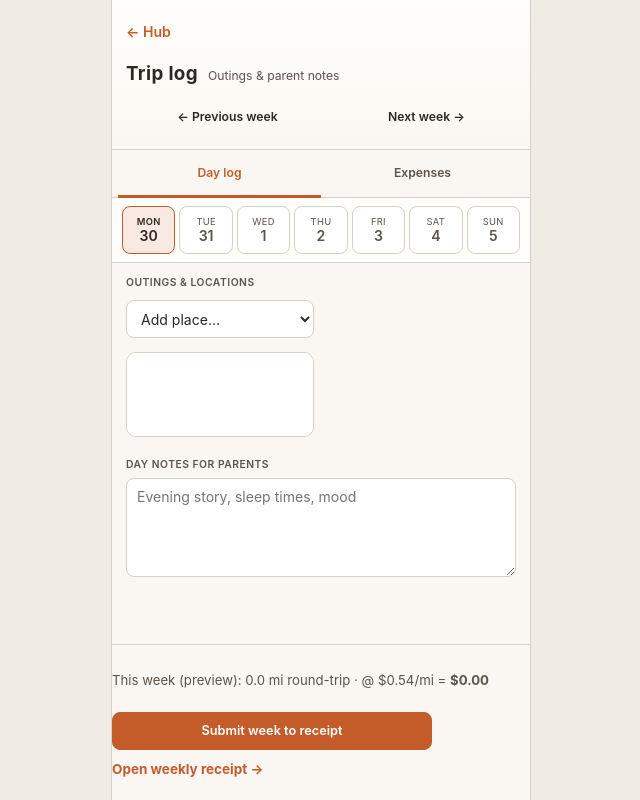
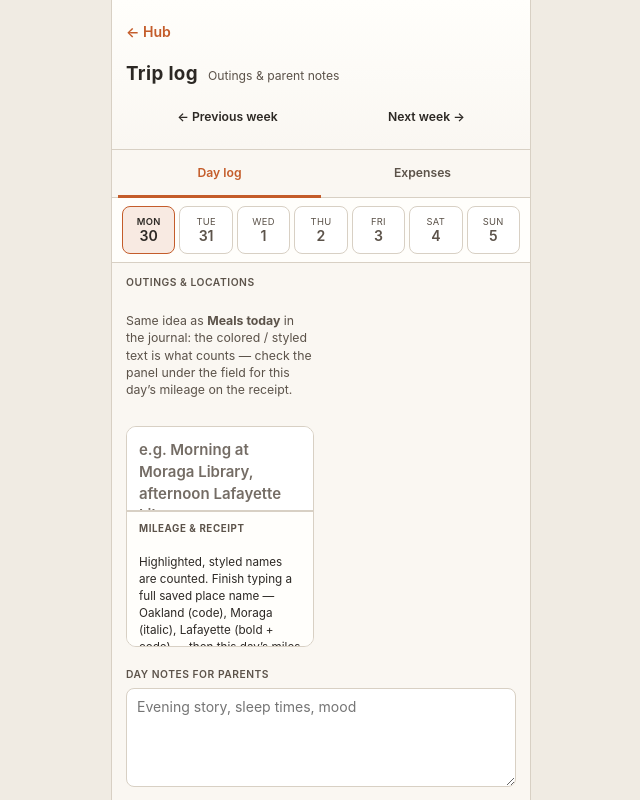
Before and after one commit to StellaNadais/nanny-trip-log, a React (Vite) app: page /trip-log in a window 1280 px wide. Shown: the top 800 px of the page, without its empty margins (319-959 px from the left). Built offline with nearby package versions, Linux system fonts and the light colour scheme.

Commit message:
Refactor trip log parsing and mileage calculation; enhance TripPlacesField for improved user feedback

```diff
--- a/src/components/DayLogPanel.jsx
+++ b/src/components/DayLogPanel.jsx
@@ -1,35 +1,20 @@
-import { useEffect, useId, useRef } from 'react'
+import { useEffect, useId } from 'react'
 import TripPlacesField from './TripPlacesField'
-import { placesGroupedForSelect } from '../data/tripPlaces'
 
 const fields = [
   { key: 'notes', label: 'Day notes for parents', rows: 4, hint: 'Evening story, sleep times, mood' },
 ]
-
-const GROUPS = placesGroupedForSelect()
 
 export function DayLogPanel({ iso, day, onChange, ensureDay }) {
   useEffect(() => {
     ensureDay(iso)
   }, [iso, ensureDay])
 
-  useEffect(() => {
-    if (selectRef.current) selectRef.current.value = ''
-  }, [iso])
-
   const d = day || {}
   const tripFieldId = useId()
   const tripLabelId = `${tripFieldId}-label`
-  const selectRef = useRef(null)
 
   const tripLog = d.tripLog || ''
-
-  function appendPlace(placeId) {
-    const token = `«p:${placeId}»`
-    const next = tripLog ? `${tripLog} ${token} ` : `${token} `
-    onChange(iso, { tripLog: next })
-    if (selectRef.current) selectRef.current.value = ''
-  }
 
   return (
     <div className="day-panel">
@@ -38,31 +23,17 @@ export function DayLogPanel({ iso, day, onChange, ensureDay }) {
           <span id={tripLabelId} className="field-block__label">
             Outings & locations
           </span>
-          <label className="trip-log__picker-label">
-            <span className="sr-only">Add a place</span>
-            <select
-              ref={selectRef}
-              className="input input--line trip-log__select"
-              defaultValue=""
-              aria-labelledby={tripLabelId}
-              onChange={(e) => {
-                const v = e.target.value
-                if (v) appendPlace(v)
-              }}
-            >
-              <option value="">Add place…</option>
-              {GROUPS.map((g) => (
-                <optgroup key={g.region} label={g.label}>
-                  {g.places.map((p) => (
-                    <option key={p.id} value={p.id}>
-                      {p.label}
-                    </option>
-                  ))}
-                </optgroup>
-              ))}
-            </select>
-          </label>
-          <TripPlacesField id={tripFieldId} value={tripLog} onChange={(v) => onChange(iso, { tripLog: v })} aria-labelledby={tripLabelId} />
+          <p className="trip-log__type-hint muted">
+            Same idea as <strong>Meals today</strong> in the journal: the colored / styled text is
+            what counts — check the panel under the field for this day’s mileage on the receipt.
+          </p>
+          <TripPlacesField
+            id={tripFieldId}
+            value={tripLog}
+            onChange={(v) => onChange(iso, { tripLog: v })}
+            aria-labelledby={tripLabelId}
+            placeholder="e.g. Morning at Moraga Library, afternoon Lafayette Library…"
+          />
         </div>
 
         {fields.map(({ key, label, rows, hint }) => (
--- a/src/components/TripPlacesField.jsx
+++ b/src/components/TripPlacesField.jsx
@@ -1,5 +1,6 @@
-import { useMemo } from 'react'
-import { splitTripLogForMirror } from '../utils/parseTripPlaces'
+import { useId, useMemo } from 'react'
+import { MILE_RATE } from '../data/tripPlaces'
+import { computeTripMileageForText, splitTripLogForMirror } from '../utils/parseTripPlaces'
 
 function placeClass(region) {
   if (region === 'oakland') return 'trip-place--oakland'
@@ -8,6 +9,46 @@ function placeClass(region) {
   return 'trip-place--unknown'
 }
 
+/** Split plain text runs so commas / breaks match meals “delim” styling. */
+function mirrorNodesFromChunks(chunks) {
+  const nodes = []
+  let k = 0
+  for (const c of chunks) {
+    if (c.type === 'text') {
+      const parts = c.value.split(/([,;.\n]+)/)
+      for (const part of parts) {
+        if (!part) continue
+        if (/^[,;.\n]+$/.test(part)) {
+          nodes.push(
+            <span key={k++} className="meals-inline-delim">
+              {part}
+            </span>
+          )
+        } else {
+          nodes.push(<span key={k++}>{part}</span>)
+        }
+      }
+      continue
+    }
+    const cls = [
+      'trip-place',
+      c.place ? 'trip-place--counted' : '',
+      c.place ? placeClass(c.place.region) : 'trip-place--unknown',
+    ]
+      .filter(Boolean)
+      .join(' ')
+    nodes.push(
+      <span key={k++} className={cls}>
+        {c.value}
+      </span>
+    )
+  }
+  return nodes
+}
+
+/**
+ * Same pattern as meals: mirror highlights + footer strip with live feedback.
+ */
 export default function TripPlacesField({
   id,
   value,
@@ -15,49 +56,58 @@ export default function TripPlacesField({
   placeholder = '',
   'aria-labelledby': ariaLabelledby,
 }) {
+  const mileageHintId = useId()
   const chunks = useMemo(() => splitTripLogForMirror(value), [value])
+  const mileage = useMemo(() => computeTripMileageForText(value), [value])
+  const mirrorChildren = useMemo(() => mirrorNodesFromChunks(chunks), [chunks])
+  const tally = mileage.rows.length
 
   return (
-    <div className="trip-places-field">
-      <div className="trip-places-inline-host">
-        <div className="trip-places-inline-inner">
-          <div className="trip-places-inline-mirror" aria-hidden>
-            {chunks.length === 0 ? (
-              value === '' ? (
-                '\u00a0'
-              ) : null
+    <div className="meals-today-field trip-places-as-meals">
+      <div className="meals-inline-host">
+        <div className="meals-inline-inner">
+          <div className="meals-inline-mirror" aria-hidden>
+            {chunks.length === 0 && value === '' ? (
+              '\u00a0'
+            ) : mirrorChildren.length === 0 ? (
+              '\u00a0'
             ) : (
-              chunks.map((c, i) => {
-                if (c.type === 'text') {
-                  return <span key={i}>{c.value}</span>
-                }
-                if (c.place) {
-                  return (
-                    <span key={i} className={placeClass(c.place.region)}>
-                      {c.place.label}
-                    </span>
-                  )
-                }
-                return (
-                  <span key={i} className="trip-place--unknown">
-                    «{c.id}»
-                  </span>
-                )
-              })
+              mirrorChildren
             )}
           </div>
           <textarea
             id={id}
-            className="trip-places-inline-ta"
+            className="meals-inline-ta"
             value={value}
             onChange={(e) => onChange(e.target.value)}
             placeholder={placeholder}
             aria-labelledby={ariaLabelledby}
+            aria-describedby={mileageHintId}
             spellCheck="true"
             autoComplete="off"
           />
         </div>
       </div>
+
+      <div className="trip-places-foot" id={mileageHintId} aria-live="polite">
+        <span className="trip-places-foot__title">Mileage & receipt</span>
+        {tally === 0 ? (
+          <p className="trip-places-foot__body muted">
+            Highlighted, styled names are counted. Finish typing a full saved place name — Oakland
+            (code), Moraga (italic), Lafayette (bold + code) — then this day’s miles roll into{' '}
+            <strong>Weekly receipt</strong> automatically.
+          </p>
+        ) : (
+          <p className="trip-places-foot__body">
+            <strong className="trip-places-foot__stat">{tally}</strong>{' '}
+            {tally === 1 ? 'trip' : 'trips'} counted ·{' '}
+            <strong className="trip-places-foot__stat">{mileage.totalMiles.toFixed(1)}</strong> mi
+            round-trip ·{' '}
+            <strong className="trip-places-foot__stat">${mileage.reimbursement.toFixed(2)}</strong>{' '}
+            @ ${MILE_RATE}/mi — <span className="trip-places-foot__sync">on Weekly receipt</span>
+          </p>
+        )}
+      </div>
     </div>
   )
 }
--- a/src/data/tripPlaces.js
+++ b/src/data/tripPlaces.js
@@ -60,22 +60,3 @@ export const PLACES = [
 ]
 
 export const PLACE_BY_ID = Object.fromEntries(PLACES.map((p) => [p.id, p]))
-
-export function placesGroupedForSelect() {
-  const groups = { oakland: [], moraga: [], lafayette: [] }
-  for (const p of PLACES) {
-    groups[p.region].push(p)
-  }
-  return ['oakland', 'moraga', 'lafayette']
-    .map((region) => ({
-      region,
-      label:
-        region === 'oakland'
-          ? 'Oakland'
-          : region === 'moraga'
-            ? 'Moraga'
-            : 'Lafayette',
-      places: groups[region],
-    }))
-    .filter((g) => g.places.length > 0)
-}
--- a/src/pages/TripLogPage.jsx
+++ b/src/pages/TripLogPage.jsx
@@ -1,5 +1,5 @@
 import { Link } from 'react-router-dom'
-import { useMemo, useState } from 'react'
+import { useEffect, useMemo, useState } from 'react'
 import { addDays, formatWeekRange, toISODateLocal } from '../utils/dates'
 import { useTripLog } from '../hooks/useTripLog'
 import { DayStrip } from '../components/DayStrip'
@@ -19,8 +19,6 @@ export default function TripLogPage() {
   const log = useTripLog()
   const [tab, setTab] = useState('log')
   const [dayOffset, setDayOffset] = useState(0)
-  const [submitFlash, setSubmitFlash] = useState('')
-
   const selectedIso = useMemo(
     () => toISODateLocal(addDays(log.weekStart, dayOffset)),
     [log.weekStart, dayOffset]
@@ -33,7 +31,8 @@ export default function TripLogPage() {
     [log.weekStart, log.daysByIso]
   )
 
-  function submitWeekToReceipt() {
+  useEffect(() => {
+    const t = window.setTimeout(() => {
       const { totalMiles, reimbursement, breakdown } = computeWeekTripMileage(
         log.weekStart,
         log.daysByIso
@@ -51,13 +50,9 @@ export default function TripLogPage() {
         },
       })
       notifyReceiptMileageUpdated()
-    setSubmitFlash(
-      totalMiles > 0
-        ? `Saved ${totalMiles} mi → $${reimbursement.toFixed(2)} on weekly receipt (${weekLabel}).`
-        : `Saved (no outing tokens this week). Open Weekly receipt for ${weekLabel}.`
-    )
-    window.setTimeout(() => setSubmitFlash(''), 5000)
-  }
+    }, 450)
+    return () => window.clearTimeout(t)
+  }, [log.weekStart, log.weekKey, log.daysByIso])
 
   return (
     <div className="app">
@@ -127,16 +122,13 @@ export default function TripLogPage() {
             </div>
             <div className="trip-log__submit-bar">
               <p className="trip-log__submit-preview muted">
-                This week (preview): {weekPreview.totalMiles.toFixed(1)} mi round-trip · @ $
-                {MILE_RATE}/mi = <strong>${weekPreview.reimbursement.toFixed(2)}</strong>
+                This week: {weekPreview.totalMiles.toFixed(1)} mi round-trip · @ ${MILE_RATE}/mi ={' '}
+                <strong>${weekPreview.reimbursement.toFixed(2)}</strong> — syncs to Weekly receipt as
+                you type.
               </p>
-              <button type="button" className="btn btn--primary trip-log__submit" onClick={submitWeekToReceipt}>
-                Submit week to receipt
-              </button>
-              <Link to="/receipt" className="trip-log__receipt-link">
+              <Link to="/receipt" className="trip-log__receipt-link trip-log__receipt-link--solo">
                 Open weekly receipt →
               </Link>
-              {submitFlash ? <p className="trip-log__flash muted">{submitFlash}</p> : null}
             </div>
           </>
         )}
--- a/src/pages/WeeklyReceiptPage.jsx
+++ b/src/pages/WeeklyReceiptPage.jsx
@@ -349,8 +349,8 @@ export default function WeeklyReceiptPage() {
           </p>
         ) : (
           <p className="receipt__mileage-sync muted">
-            No trip log submit yet for this week — use <Link to="/trip-log">Trip log</Link> → Submit
-            week to receipt.
+            No trip log mileage for this week yet — type place names in{' '}
+            <Link to="/trip-log">Trip log</Link> (they sync here automatically).
           </p>
         )}
 
--- a/src/pages/pages.css
+++ b/src/pages/pages.css
@@ -1219,15 +1219,6 @@
   margin-bottom: 4px;
 }
 
-.trip-log__picker-label {
-  display: block;
-  margin-bottom: 8px;
-}
-
-.trip-log__select {
-  width: 100%;
-}
-
 .trip-log__submit-bar {
   flex-shrink: 0;
   margin-top: 16px;
@@ -1244,11 +1235,6 @@
   font-size: 0.88rem;
 }
 
-.trip-log__submit {
-  width: 100%;
-  max-width: 320px;
-}
-
 .trip-log__receipt-link {
   font-size: 0.9rem;
   font-weight: 700;
@@ -1261,92 +1247,101 @@
   text-decoration: underline;
 }
 
+.trip-log__receipt-link--solo {
+  margin-top: 4px;
+}
+
+.trip-log__type-hint {
+  margin: 0 0 10px;
+  font-size: 0.82rem;
+  line-height: 1.4;
+}
+
 .trip-log__flash {
   margin: 0;
   font-size: 0.85rem;
 }
 
-/* Trip log outings: styled mirror + textarea */
-.trip-places-field {
-  border-radius: 10px;
-  border: 1px solid var(--line);
-  background: #fff;
+/* Trip log outings: reuse meals shell; counted places get pill + region typography */
+.trip-places-as-meals {
   margin-bottom: 10px;
-  overflow: hidden;
-}
-
-.trip-places-field:focus-within {
-  outline: 2px solid var(--accent);
-  outline-offset: 1px;
-}
-
-.trip-places-inline-host {
-  overflow: auto;
-  max-height: 10rem;
-  background: #fff;
-}
-
-.trip-places-inline-inner {
-  position: relative;
-  min-height: 5.5rem;
-}
-
-.trip-places-inline-mirror {
-  padding: 12px;
-  white-space: pre-wrap;
-  word-break: break-word;
-  font-size: 1rem;
-  line-height: 1.45;
-  font-weight: 600;
-  font-family: inherit;
-  pointer-events: none;
-  color: var(--ink);
-}
-
-.trip-place--oakland {
+}
+
+.meals-inline-mirror .trip-place {
+  border-radius: 5px;
+  padding: 1px 4px;
+  margin: 0 1px;
+  box-decoration-break: clone;
+  -webkit-box-decoration-break: clone;
+}
+
+.meals-inline-mirror .trip-place--counted.trip-place--oakland {
   font-family: ui-monospace, 'Cascadia Code', 'SF Mono', Menlo, monospace;
   font-weight: 600;
-}
-
-.trip-place--moraga {
+  background: rgba(30, 58, 95, 0.12);
+  color: #1a3a5c;
+  box-shadow: inset 0 0 0 1px rgba(30, 58, 95, 0.2);
+}
+
+.meals-inline-mirror .trip-place--counted.trip-place--moraga {
   font-style: italic;
-  font-weight: 600;
+  font-weight: 700;
   font-family: inherit;
-}
-
-.trip-place--lafayette {
+  background: rgba(34, 100, 72, 0.1);
+  color: #1e4a38;
+  box-shadow: inset 0 0 0 1px rgba(34, 100, 72, 0.22);
+}
+
+.meals-inline-mirror .trip-place--counted.trip-place--lafayette {
   font-family: ui-monospace, 'Cascadia Code', 'SF Mono', Menlo, monospace;
   font-weight: 800;
-}
-
-.trip-place--unknown {
+  background: rgba(120, 53, 15, 0.1);
+  color: #5c2d0a;
+  box-shadow: inset 0 0 0 1px rgba(120, 53, 15, 0.22);
+}
+
+.meals-inline-mirror .trip-place--unknown {
   color: var(--ink-muted);
   font-weight: 500;
-}
-
-.trip-places-inline-ta {
-  position: absolute;
-  inset: 0;
-  width: 100%;
-  height: 100%;
-  margin: 0;
-  padding: 12px;
-  border: none;
-  resize: none;
-  overflow: hidden;
-  background: transparent;
-  color: transparent;
-  caret-color: var(--ink);
-  font: inherit;
-  font-size: 1rem;
-  font-weight: 600;
+  font-family: ui-monospace, monospace;
+  font-size: 0.92em;
+  background: rgba(92, 83, 74, 0.08);
+}
+
+.trip-places-foot {
+  padding: 10px 12px 12px;
+  background: #fffefb;
+  border-top: 1px solid var(--line);
+  max-height: 9rem;
+  overflow-y: auto;
+  -webkit-overflow-scrolling: touch;
+}
+
+.trip-places-foot__title {
+  display: block;
+  font-size: 0.65rem;
+  font-weight: 700;
+  text-transform: uppercase;
+  letter-spacing: 0.06em;
+  color: var(--ink-muted);
+  margin-bottom: 6px;
+}
+
+.trip-places-foot__body {
+  margin: 0;
+  font-size: 0.78rem;
   line-height: 1.45;
-  box-sizing: border-box;
-}
-
-.trip-places-inline-ta::placeholder {
-  color: var(--ink-muted);
-  opacity: 0.85;
+  color: var(--ink);
+}
+
+.trip-places-foot__stat {
+  font-variant-numeric: tabular-nums;
+  color: var(--accent);
+}
+
+.trip-places-foot__sync {
+  font-weight: 700;
+  color: #1e6b3a;
 }
 
 /* ——— Placeholder ——— */
--- a/src/utils/parseTripPlaces.js
+++ b/src/utils/parseTripPlaces.js
@@ -1,56 +1,95 @@
 import { addDays, toISODateLocal } from './dates'
-import { MILE_RATE, PLACE_BY_ID } from '../data/tripPlaces'
+import { MILE_RATE, PLACE_BY_ID, PLACES } from '../data/tripPlaces'
 
-const TOKEN_SOURCE = '«p:([a-z0-9-]+)»'
+const TOKEN_RE = /^«p:([a-z0-9-]+)»/
 
-export function splitTripLogForMirror(text) {
+/** Letter, digit, or apostrophe (e.g. Children's) counts as “word” interior. */
+function isWordChar(c) {
+  return c !== undefined && /[a-zA-Z0-9']/.test(c)
+}
+
+function boundaryBefore(text, i) {
+  return i === 0 || !isWordChar(text[i - 1])
+}
+
+function boundaryAfter(text, end) {
+  return end >= text.length || !isWordChar(text[end])
+}
+
+const PLACES_BY_LABEL_LEN = [...PLACES].sort((a, b) => b.label.length - a.label.length)
+
+/**
+ * Scan text into chunks for mirror + mileage (non-overlapping; tokens take priority at «).
+ */
+export function scanTripLogChunks(text) {
   const s = String(text || '')
   const chunks = []
-  let last = 0
-  let m
-  const re = new RegExp(TOKEN_SOURCE, 'g')
-  while ((m = re.exec(s)) !== null) {
-    if (m.index > last) {
-      chunks.push({ type: 'text', value: s.slice(last, m.index) })
+  let i = 0
+  while (i < s.length) {
+    if (s[i] === '«') {
+      const rest = s.slice(i)
+      const tm = rest.match(TOKEN_RE)
+      if (tm) {
+        const full = tm[0]
+        const id = tm[1]
+        chunks.push({
+          type: 'token',
+          value: full,
+          place: PLACE_BY_ID[id] || null,
+        })
+        i += full.length
+        continue
+      }
     }
-    const id = m[1]
-    chunks.push({
-      type: 'place',
-      id,
-      place: PLACE_BY_ID[id] || null,
-    })
-    last = m.index + m[0].length
-  }
-  if (last < s.length) {
-    chunks.push({ type: 'text', value: s.slice(last) })
+
+    let matched = null
+    for (const p of PLACES_BY_LABEL_LEN) {
+      const L = p.label.length
+      if (i + L > s.length) continue
+      if (s.slice(i, i + L).toLowerCase() !== p.label.toLowerCase()) continue
+      if (!boundaryBefore(s, i) || !boundaryAfter(s, i + L)) continue
+      matched = p
+      break
+    }
+
+    if (matched) {
+      chunks.push({
+        type: 'place',
+        value: s.slice(i, i + matched.label.length),
+        place: matched,
+      })
+      i += matched.label.length
+      continue
+    }
+
+    const prev = chunks[chunks.length - 1]
+    if (prev && prev.type === 'text') {
+      prev.value += s[i]
+    } else {
+      chunks.push({ type: 'text', value: s[i] })
+    }
+    i += 1
   }
   return chunks
 }
 
-export function extractPlaceIdsFromText(text) {
-  const s = String(text || '')
-  const ids = []
-  let m
-  const re = new RegExp(TOKEN_SOURCE, 'g')
-  while ((m = re.exec(s)) !== null) {
-    ids.push(m[1])
-  }
-  return ids
+export function splitTripLogForMirror(text) {
+  return scanTripLogChunks(text)
 }
 
 /**
- * Round-trip miles per token occurrence; reimbursement at MILE_RATE.
+ * Round-trip miles per matched place (typed name or legacy «p:id» token).
  */
 export function computeTripMileageForText(text) {
-  const ids = extractPlaceIdsFromText(text)
+  const chunks = scanTripLogChunks(text)
   let totalMiles = 0
   const rows = []
-  for (const id of ids) {
-    const p = PLACE_BY_ID[id]
-    if (!p) continue
-    const milesRt = p.milesOneWay * 2
-    totalMiles += milesRt
-    rows.push({ placeId: id, label: p.label, miles: milesRt })
+  for (const c of chunks) {
+    if ((c.type === 'place' || c.type === 'token') && c.place) {
+      const milesRt = c.place.milesOneWay * 2
+      totalMiles += milesRt
+      rows.push({ placeId: c.place.id, label: c.place.label, miles: milesRt })
+    }
   }
   const reimbursement = Math.round(totalMiles * MILE_RATE * 100) / 100
   return { totalMiles, reimbursement, rows }
@@ -62,8 +101,8 @@ export function computeWeekTripMileage(weekStart, daysByIso) {
   for (let i = 0; i < 7; i++) {
     const iso = toISODateLocal(addDays(weekStart, i))
     const day = daysByIso?.[iso]
-    const text = day?.tripLog || ''
-    const { totalMiles: dayMiles, rows } = computeTripMileageForText(text)
+    const t = day?.tripLog || ''
+    const { totalMiles: dayMiles, rows } = computeTripMileageForText(t)
     if (dayMiles > 0) {
       totalMiles += dayMiles
       breakdown.push({ iso, rows })
```
Lines whose indentation alone changed are shown as unchanged.
